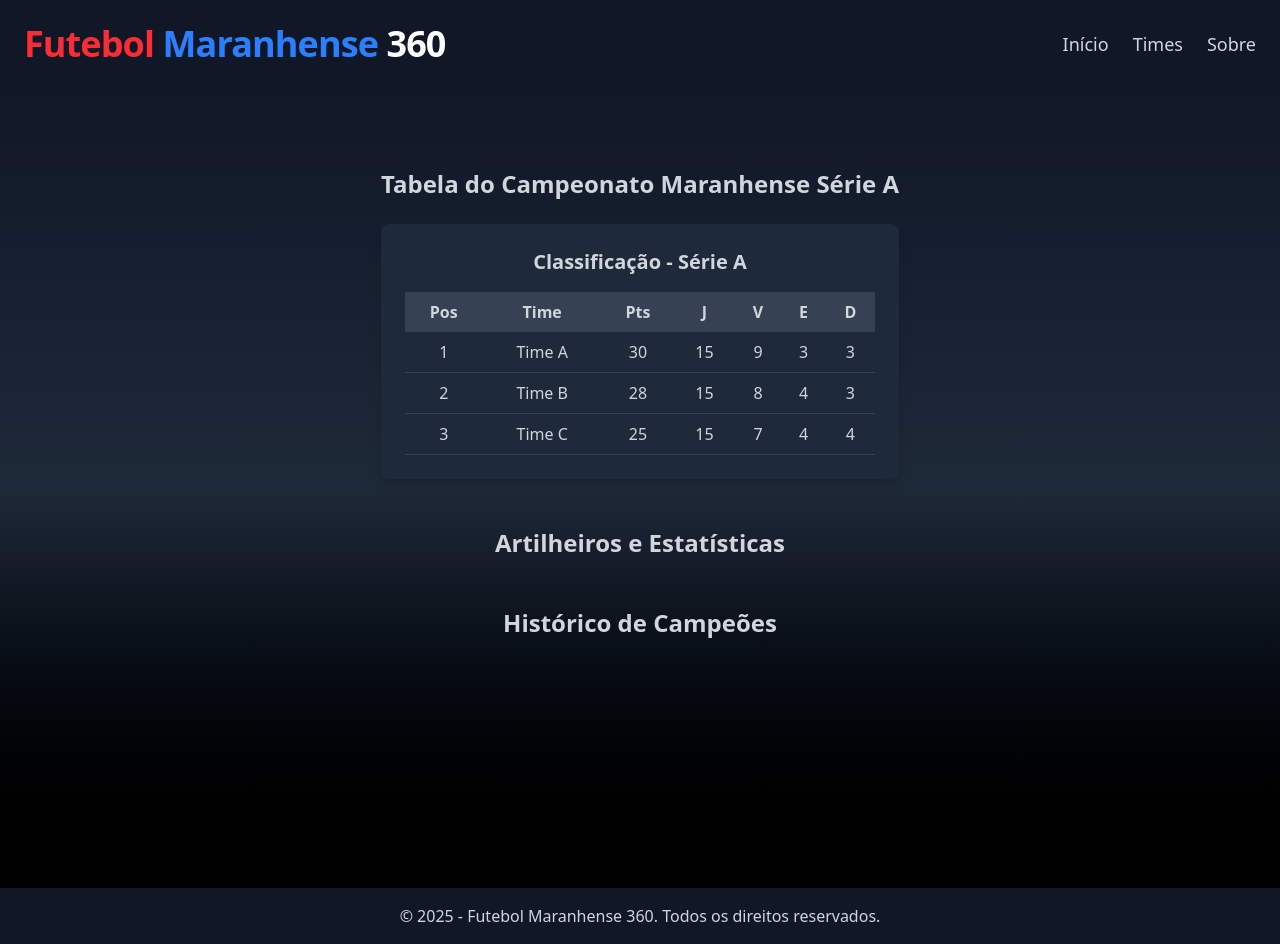
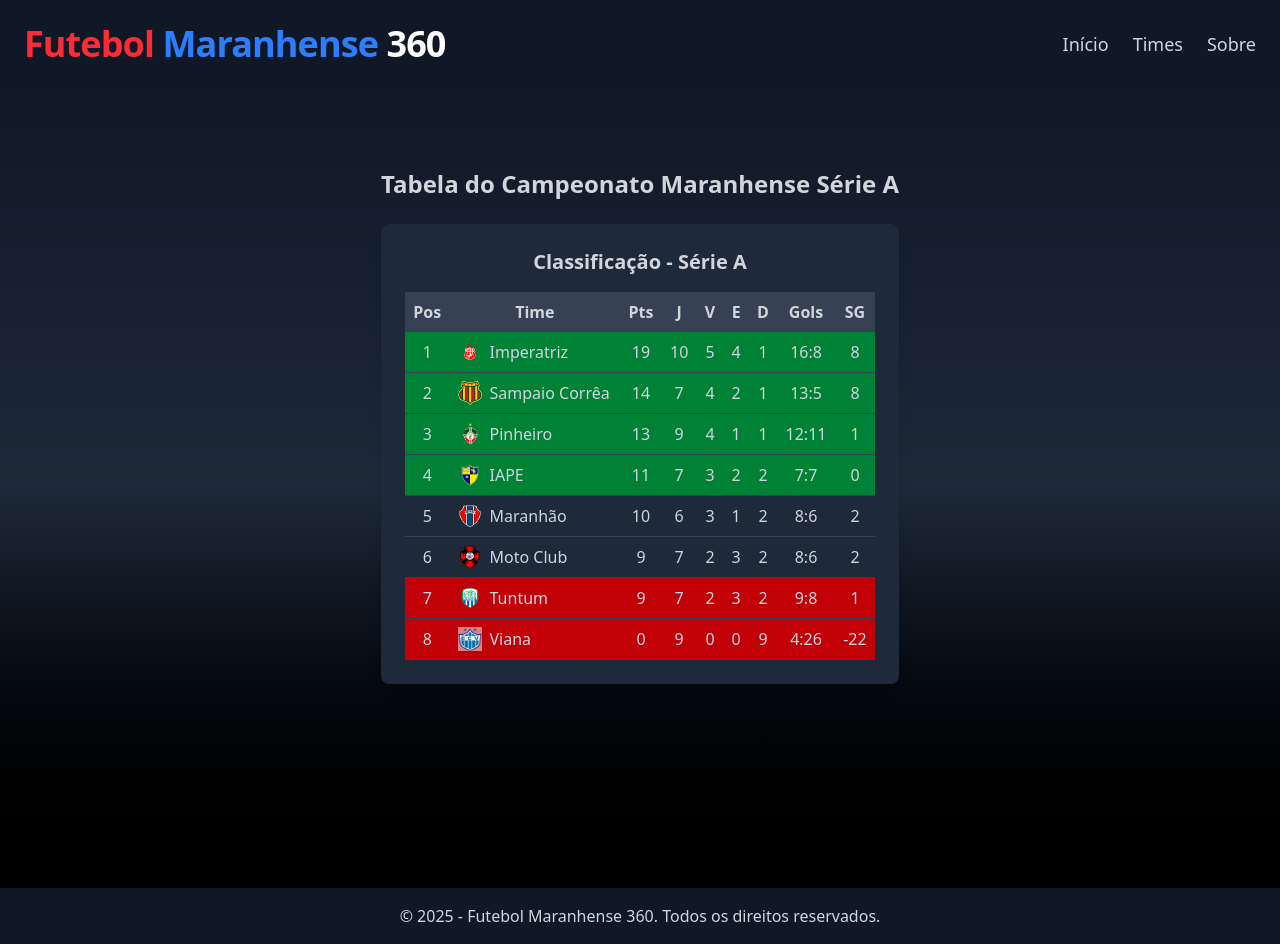
Before and after one commit to davikomura/maranhaofut360, a React (Vite) app: page /Serie-A in a window 1280 px wide. Built offline with nearby package versions, Linux system fonts and the light colour scheme.

Commit message:
Alteracoes na tabela da serie a

```diff
--- a/src/components/LeagueTable.tsx
+++ b/src/components/LeagueTable.tsx
@@ -1,14 +1,47 @@
+import { useEffect, useState } from "react";
+
+interface Team {
+  name: string;
+  logo: string;
+  points: number;
+  games: number;
+  wins: number;
+  draws: number;
+  losses: number;
+  goalsFor: number;
+  goalsAgainst: number;
+  goalDifference?: number;
+}
+
 interface LeagueProps {
-    league?: string; // 'Status' é opcional e do tipo string
+  league?: string;
 }
 
 export const LeagueTable = ({ league }: LeagueProps) => {
-  // Dados fictícios para exibição inicial
-  const teams = [
-    { position: 1, name: "Time A", points: 30, games: 15, wins: 9, draws: 3, losses: 3 },
-    { position: 2, name: "Time B", points: 28, games: 15, wins: 8, draws: 4, losses: 3 },
-    { position: 3, name: "Time C", points: 25, games: 15, wins: 7, draws: 4, losses: 4 },
-  ];
+  const [teams, setTeams] = useState<Team[]>([]);
+
+  useEffect(() => {
+    fetch("/src/components/data/teams.json")
+      .then((response) => response.json())
+      .then((data: Team[]) => {
+        // Adiciona o saldo de gols a cada time
+        const teamsWithGoalDifference = data.map((team) => ({
+          ...team,
+          goalDifference: team.goalsFor - team.goalsAgainst, // Calcula saldo de gols
+        }));
+
+        // Ordena os times com base em pontos e saldo de gols
+        const sortedTeams = teamsWithGoalDifference.sort((a, b) => {
+          if (b.points !== a.points) {
+            return b.points - a.points; // Ordena por pontos
+          }
+          return b.goalDifference - a.goalDifference; // Desempata por saldo de gols
+        });
+
+        setTeams(sortedTeams);
+      })
+      .catch((error) => console.error("Erro ao carregar os dados: ", error));
+  }, []);
 
   return (
     <div className="bg-gray-800 p-6 rounded-lg shadow-lg">
@@ -25,22 +58,41 @@
             <th className="p-2">V</th>
             <th className="p-2">E</th>
             <th className="p-2">D</th>
+            <th className="p-2">Gols</th>
+            <th className="p-2">SG</th>
           </tr>
         </thead>
         <tbody>
-          {teams.map((team) => (
-            <tr key={team.position} className="text-center border-b border-gray-700">
-              <td className="p-2">{team.position}</td>
-              <td className="p-2">{team.name}</td>
+          {teams.map((team, index) => {
+            const isTop4 = index < 4;
+            const isBottom2 = index >= teams.length - 2;
+
+            return (
+              <tr
+                key={team.name}
+                className={`text-center border-b border-gray-700 ${
+                  isTop4 ? "bg-green-700" : isBottom2 ? "bg-red-700" : ""
+                }`}
+              >
+                <td className="p-2">{index + 1}</td>
+                <td className="p-2 flex items-center gap-2">
+                  <img src={team.logo} alt={team.name} className="w-6 h-6" />
+                  {team.name}
+                </td>
                 <td className="p-2">{team.points}</td>
                 <td className="p-2">{team.games}</td>
                 <td className="p-2">{team.wins}</td>
                 <td className="p-2">{team.draws}</td>
                 <td className="p-2">{team.losses}</td>
+                <td className="p-2">
+                  {team.goalsFor}:{team.goalsAgainst}
+                </td>
+                <td className="p-2">{team.goalsFor - team.goalsAgainst}</td>
               </tr>
-          ))}
+            );
+          })}
         </tbody>
       </table>
     </div>
   );
-}
+};
--- /dev/null
+++ b/src/components/data/teams.json
@@ -0,0 +1,90 @@
+[
+    {
+      "name": "Imperatriz",
+      "logo": "/img/Imperatriz FC.svg",
+      "points": 19,
+      "games": 10,
+      "wins": 5,
+      "draws": 4,
+      "losses": 1,
+      "goalsFor": 16,
+      "goalsAgainst": 8
+    },
+    {
+      "name": "Sampaio Corrêa",
+      "logo": "/img/sampaio-correa-logo.svg",
+      "points": 14,
+      "games": 7,
+      "wins": 4,
+      "draws": 2,
+      "losses": 1,
+      "goalsFor": 13,
+      "goalsAgainst": 5
+    },
+    {
+      "name": "Pinheiro",
+      "logo": "/img/PinheiroMA.png",
+      "points": 13,
+      "games": 9,
+      "wins": 4,
+      "draws": 1,
+      "losses": 1,
+      "goalsFor": 12,
+      "goalsAgainst": 11
+    },
+    {
+      "name": "IAPE",
+      "logo": "/img/iape.png",
+      "points": 11,
+      "games": 7,
+      "wins": 3,
+      "draws": 2,
+      "losses": 2,
+      "goalsFor": 7,
+      "goalsAgainst": 7
+    },
+    {
+      "name": "Maranhão",
+      "logo": "/img/Maranhão_Atlético_Clube.png",
+      "points": 10,
+      "games": 6,
+      "wins": 3,
+      "draws": 1,
+      "losses": 2,
+      "goalsFor": 8,
+      "goalsAgainst": 6
+    },
+    {
+      "name": "Moto Club",
+      "logo": "/img/Moto_Club_logo.png",
+      "points": 9,
+      "games": 7,
+      "wins": 2,
+      "draws": 3,
+      "losses": 2,
+      "goalsFor": 8,
+      "goalsAgainst": 6
+    },
+    {
+      "name": "Tuntum",
+      "logo": "/img/Escudo_Tuntum_EC.png",
+      "points": 9,
+      "games": 7,
+      "wins": 2,
+      "draws": 3,
+      "losses": 2,
+      "goalsFor": 9,
+      "goalsAgainst": 8
+    },
+    {
+      "name": "Viana",
+      "logo": "/img/ECViana.png",
+      "points": 0,
+      "games": 9,
+      "wins": 0,
+      "draws": 0,
+      "losses": 9,
+      "goalsFor": 4,
+      "goalsAgainst": 26
+    }
+]
--- a/src/pages/HomePage.tsx
+++ b/src/pages/HomePage.tsx
@@ -12,21 +12,21 @@
             className="bg-gray-800 text-white p-4 md:p-8 rounded-xl shadow-xl hover:scale-105 transition-transform flex flex-col items-center border-t-4 border-yellow-500"
           >
             <span className="text-xl md:text-3xl font-extrabold">Série A</span>
-            <p className="text-sm md:text-lg text-gray-400 mt-2">Times da elite do futebol maranhense</p>
+            <p className="text-sm md:text-lg text-gray-400 mt-2">Primeira Divisão do Futebol Maranhense</p>
           </Link>
           <Link
             to="/Serie-B"
             className="bg-gray-800 text-white p-4 md:p-8 rounded-xl shadow-xl hover:scale-105 transition-transform flex flex-col items-center border-t-4 border-blue-500"
           >
             <span className="text-xl md:text-3xl font-extrabold">Série B</span>
-            <p className="text-sm md:text-lg text-gray-400 mt-2">Clubes que disputam a segunda divisão</p>
+            <p className="text-sm md:text-lg text-gray-400 mt-2">Segunda Divisão do Futebol Maranhense</p>
           </Link>
           <Link
-            to="/extintos"
-            className="bg-gray-800 text-white p-4 md:p-8 rounded-xl shadow-xl hover:scale-105 transition-transform flex flex-col items-center border-t-4 border-red-500"
+            to="/Serie-A-Fem"
+            className="bg-gray-800 text-white p-4 md:p-8 rounded-xl shadow-xl hover:scale-105 transition-transform flex flex-col items-center border-t-4 border-blue-500"
           >
-            <span className="text-xl md:text-3xl font-extrabold">Times Extintos</span>
-            <p className="text-sm md:text-lg text-gray-400 mt-2">Clubes que fizeram história no Maranhão</p>
+            <span className="text-xl md:text-3xl font-extrabold">Série A Feminino</span>
+            <p className="text-sm md:text-lg text-gray-400 mt-2">Primeira Divisão do Futebol Maranhense Feminino</p>
           </Link>
         </div>
       </main>
--- a/src/pages/SerieA.tsx
+++ b/src/pages/SerieA.tsx
@@ -14,12 +14,11 @@
         </section>
 
         {/* Estatísticas */}
-        <section className="mt-12">
+        {/* <section className="mt-12">
           <h2 className="text-2xl font-bold text-center text-gray-300 mb-6">
             Artilheiros e Estatísticas
           </h2>
-          {/* Componente para artilheiros e estatísticas futuras */}
-        </section>
+        </section> */}
 
         {/* Lista de Times */}
         {/* <h2 className="text-2xl font-bold text-center text-gray-300 mb-6">
@@ -28,12 +27,11 @@
         <TeamList status="A" /> */}
 
         {/* Histórico de edições */}
-        <section className="mt-12">
+        {/* <section className="mt-12">
           <h2 className="text-2xl font-bold text-center text-gray-300 mb-6">
             Histórico de Campeões
           </h2>
-          {/* Lista histórica de campeões */}
-        </section>
+        </section> */}
       </main>
     </div>
   );
--- a/src/pages/SerieB.tsx
+++ b/src/pages/SerieB.tsx
@@ -1,16 +1,39 @@
-import TeamList from "../components/TeamList";
+import { LeagueTable } from "../components/LeagueTable";
+// import TeamList from "../components/TeamList";
 
 export const SerieB = () => {
   return (
     <div className="min-h-screen flex flex-col bg-gradient-to-b from-gray-900 via-gray-800 to-black">
       <main className="max-w-6xl mx-auto py-8 px-4">
-          <h2 className="text-3xl font-bold text-center text-gray-300 mb-6">
-          Lista de Times da Série B
+        {/* Seção da Tabela */}
+        <section className="mt-12">
+          <h2 className="text-2xl font-bold text-center text-gray-300 mb-6">
+            Tabela do Campeonato Maranhense Série B
           </h2>
-          <p className="text-center text-gray-300 mb-10">
-          Clique em um time para explorar sua história e curiosidades.
-          </p>
-          <TeamList status="B"/>
+          <LeagueTable league="B" />
+        </section>
+
+        {/* Estatísticas */}
+        <section className="mt-12">
+          <h2 className="text-2xl font-bold text-center text-gray-300 mb-6">
+            Artilheiros e Estatísticas
+          </h2>
+          {/* Componente para artilheiros e estatísticas futuras */}
+        </section>
+
+        {/* Lista de Times */}
+        {/* <h2 className="text-2xl font-bold text-center text-gray-300 mb-6">
+          Times Participantes
+        </h2>
+        <TeamList status="A" /> */}
+
+        {/* Histórico de edições */}
+        <section className="mt-12">
+          <h2 className="text-2xl font-bold text-center text-gray-300 mb-6">
+            Histórico de Campeões
+          </h2>
+          {/* Lista histórica de campeões */}
+        </section>
       </main>
     </div>
   )
```
Also changed, not shown: public/img/ECViana.png, public/img/Escudo_Tuntum_EC.png. Lines whose indentation alone changed are shown as unchanged.
